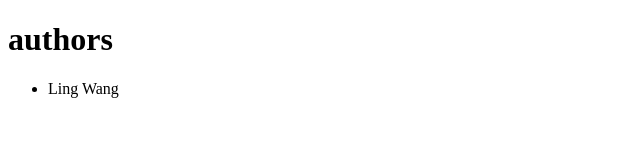
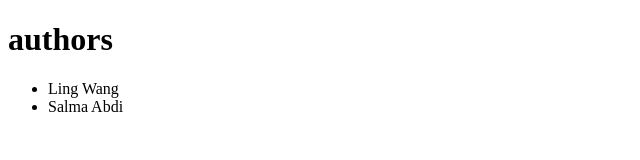
Before and after one commit to May-Wang-666/static_web, a plain HTML site: page index.html in a window 1280 px wide. Shown: the full height of the page, 0-640 px from the left. Drawn offline with Linux system fonts and the light colour scheme.

Commit message:
adding author

```diff
--- a/index.html
+++ b/index.html
@@ -11,6 +11,7 @@
     <h1>authors</h1>
     <ul>
         <li>Ling Wang</li>
+        <li>Salma Abdi</li>
     </ul>
   </body>
 </html>
```
